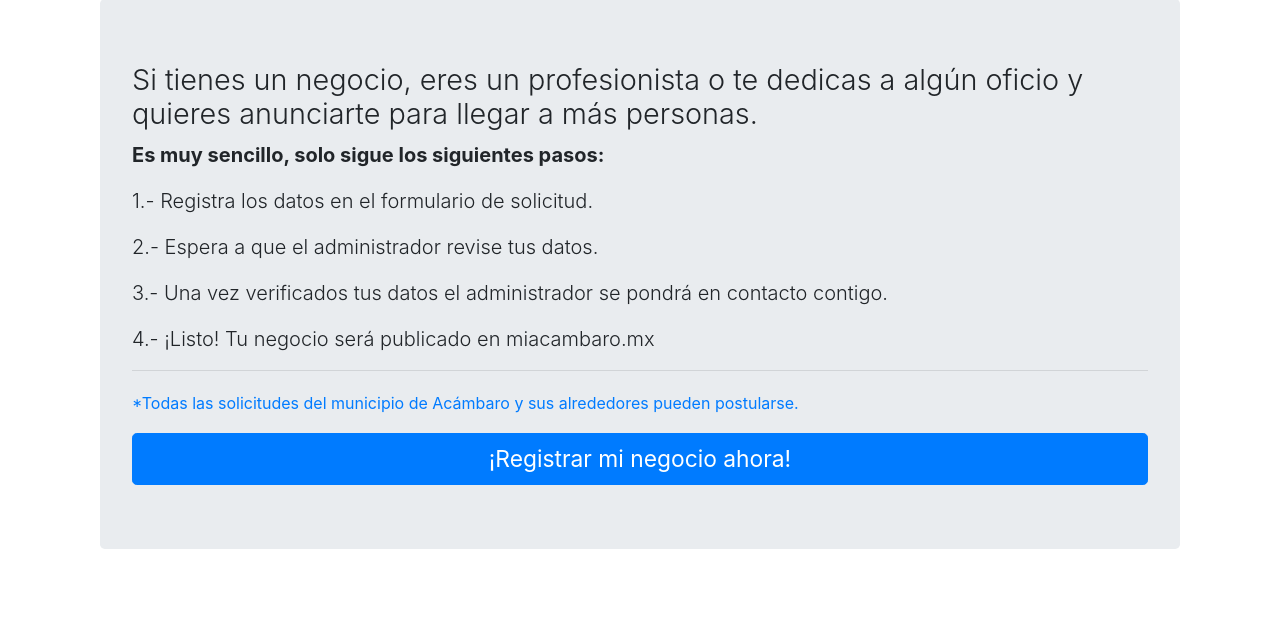
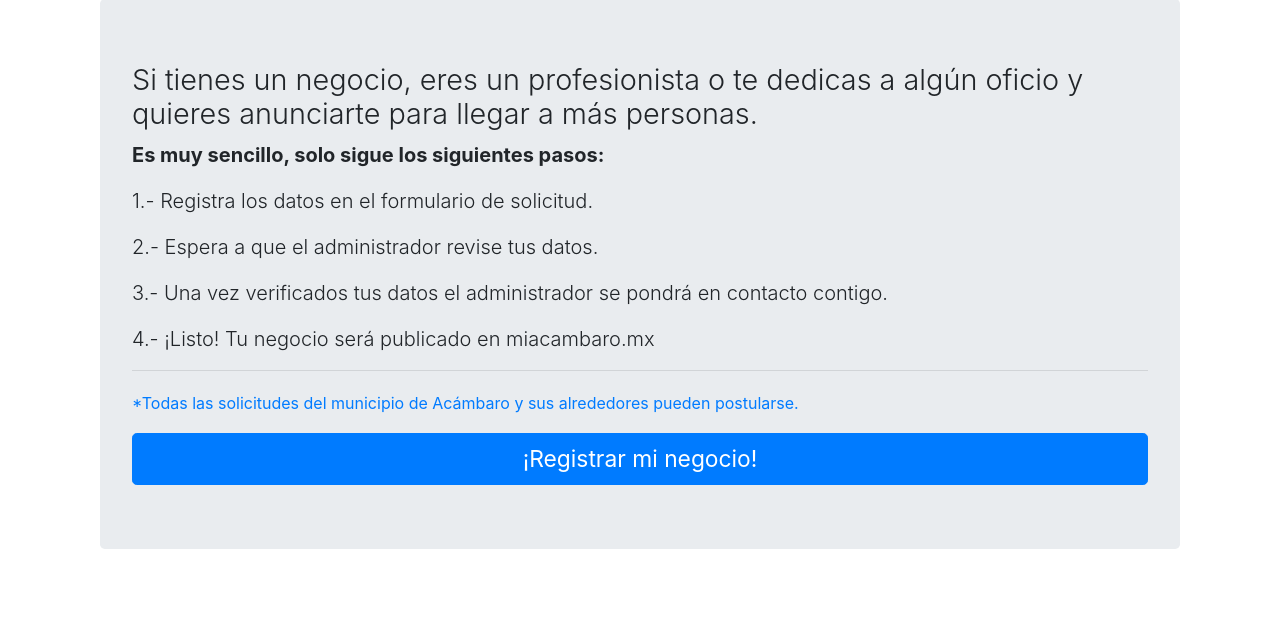
Before and after one commit to rigox100/MiAcambaro, a PHP site: page /registro.php in a window 1280 px wide. Shown: the part 115-754 px from the top of the page. Run offline with PHP 8.4, Linux system fonts and the light colour scheme; a stand-in replaces the project's code that opens the database connection; some libraries are stand-ins or nearby versions.

Commit message:
release_v1.0

```diff
--- a/registro.php
+++ b/registro.php
@@ -116,7 +116,7 @@ session_start();
                         <p class="lead font-weight-bold text-primary"> <small>*Todas las solicitudes del municipio de Acámbaro y sus alrededores pueden postularse. </small></p>
 
                         <button type="button" class="btn btn-primary btn-lg w-100"  data-toggle="modal" data-target="#exampleModal">
-                            <span style="font-size: calc(0.5em + 1vw);">¡Registrar mi negocio ahora!</span>
+                            <span style="font-size: calc(0.5em + 1vw);">¡Registrar mi negocio!</span>
                         </button>
                     </div>
                 </div>
@@ -214,8 +214,8 @@ session_start();
                                                         </div>
                                                     </div>
                                                     <div>
-                                                        <button type="submit" class="btn btn-lg btn-dark w-100">
-                                                            Registrar mi negocio
+                                                        <button type="submit" class="btn btn-lg btn-success w-100">
+                                                            Registrar ahora
                                                         </button>
                                                     </div>
                                                 </div>
```
